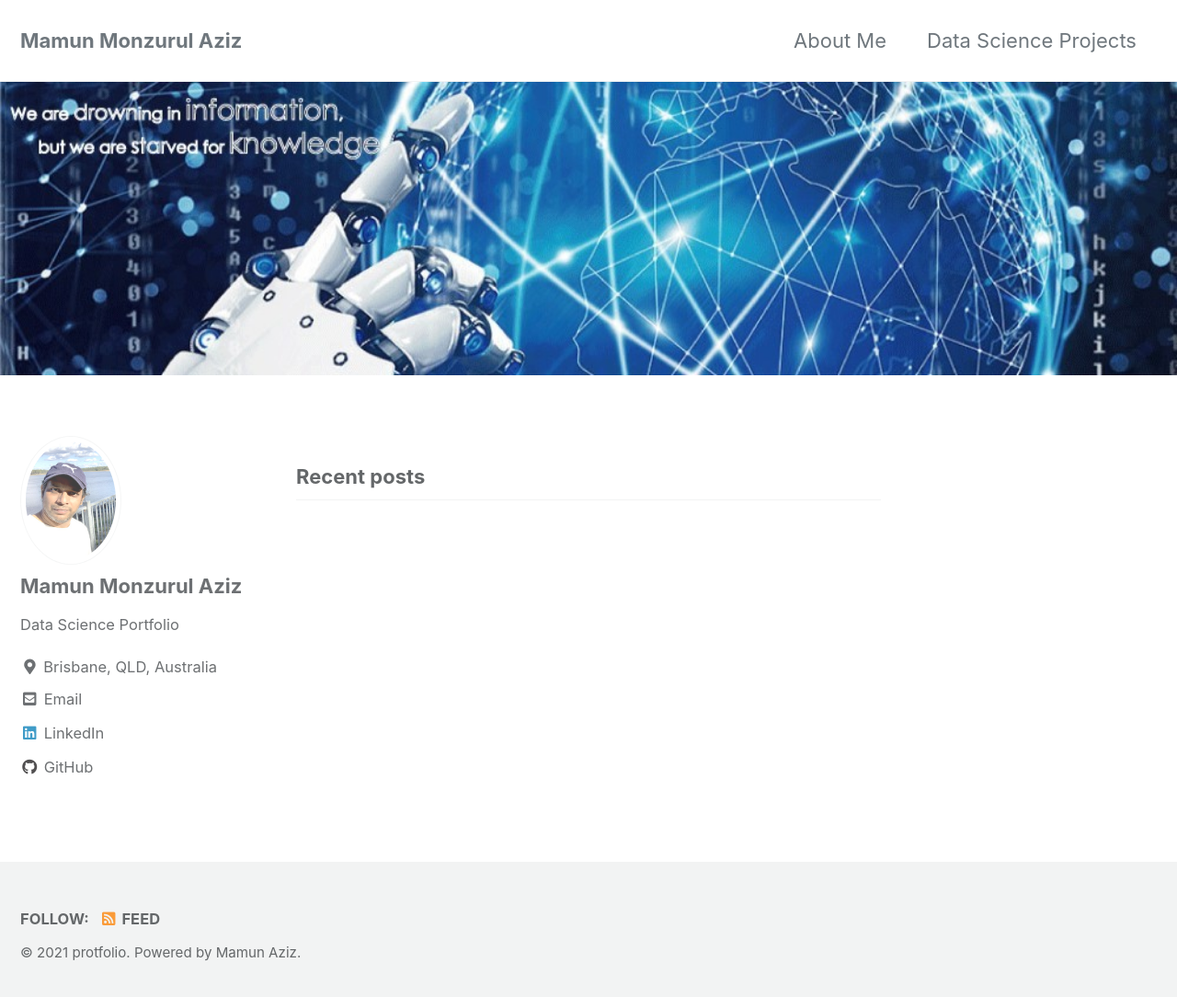
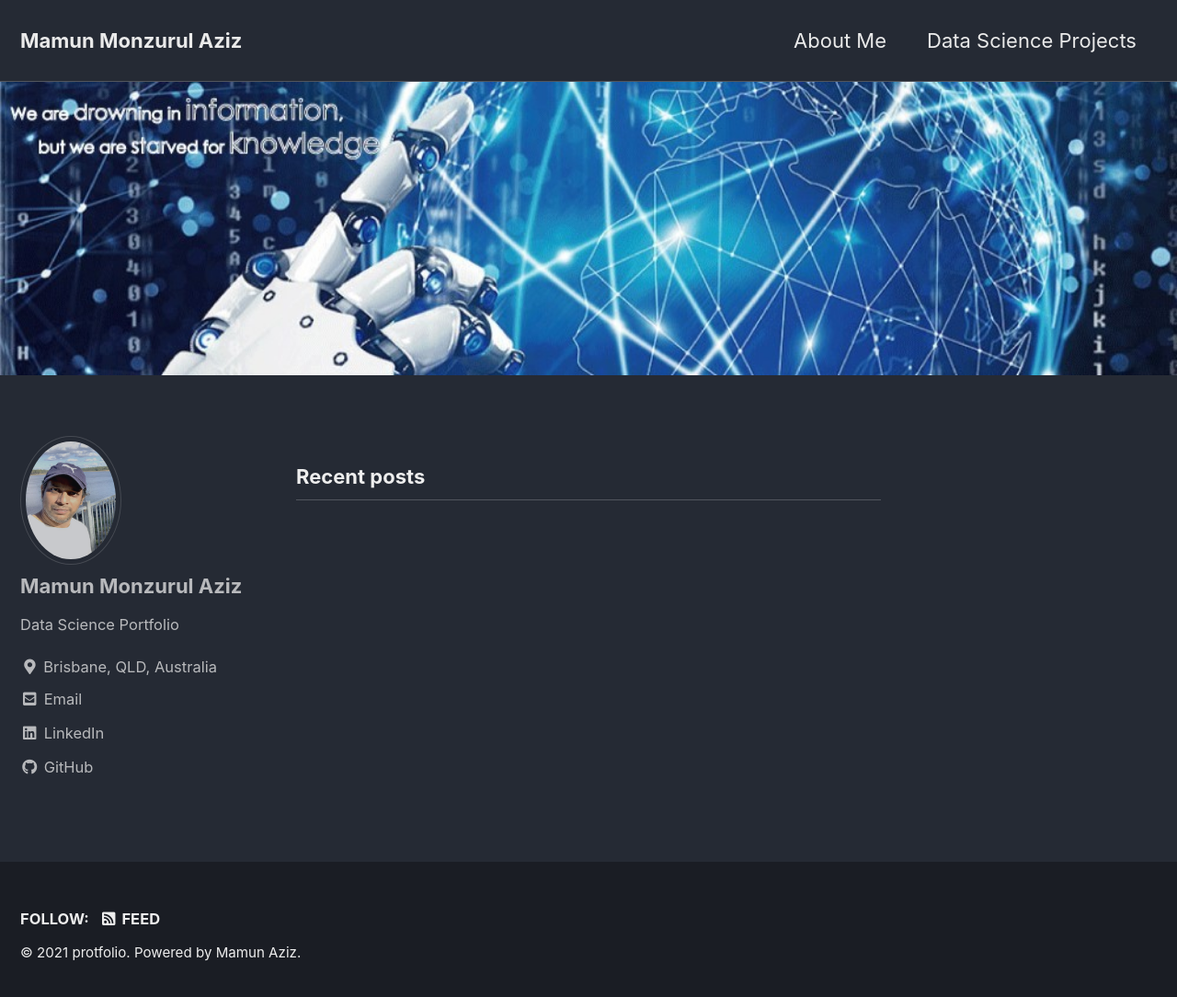
Before and after one commit to mamunmaziz/mamunmaziz.github.io, a Jekyll site: the page built from index.html, in a window 1280 px wide and 1092 px high. Shown: the top 1084 px of the window at 92% size. Built offline with Jekyll 4.4.1, drawn with Linux system fonts in a browser that asks for light colours; cached includes are drawn as plain includes; the list of posts is cut into pages by our own code.

Commit message:
Update _config.yml

```diff
--- a/_config.yml
+++ b/_config.yml
@@ -12,7 +12,7 @@
 
 # theme                  : "minimal-mistakes-jekyll"
 # remote_theme           : "mmistakes/minimal-mistakes"
-minimal_mistakes_skin    : "default" # "air", "aqua", "contrast", "dark", "dirt", "neon", "mint", "plum", "sunrise"
+minimal_mistakes_skin    : "dark" # "deafult", "air", "aqua", "contrast", "dark", "dirt", "neon", "mint", "plum", "sunrise"
 
 # Site Settings
 locale                   : "en-US"
```
